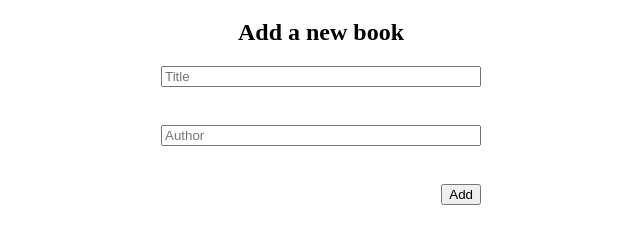
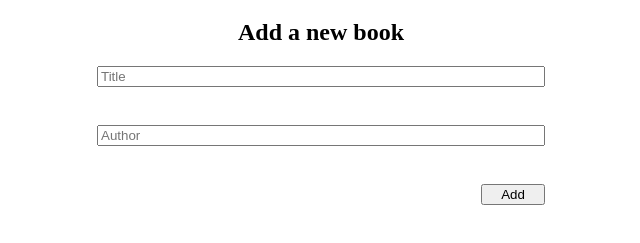
Before and after one commit to mrcbq/awesome-books, a website: page index.html in a window 1280 px wide. Shown: the part 61-304 px from the top of the page, without its empty margins (319-959 px from the left). Drawn offline with Linux system fonts and the light colour scheme.

Commit message:
Update main-styles.css
Fixed styles

Co-Authored-By: Marco Baquero <83478996+mrcbq@users.noreply.github.com>

```diff
--- a/css/main-styles.css
+++ b/css/main-styles.css
@@ -27,12 +27,13 @@ li {
     flex-direction: column;
     justify-content: center;
     gap: 10px;
-    width: 25vw;
+    width: 35vw;
     margin: 0 auto;
 }
 
 #form button{
     align-self: flex-end;
+    width: 5vw;
 }
 
 .book {
```
